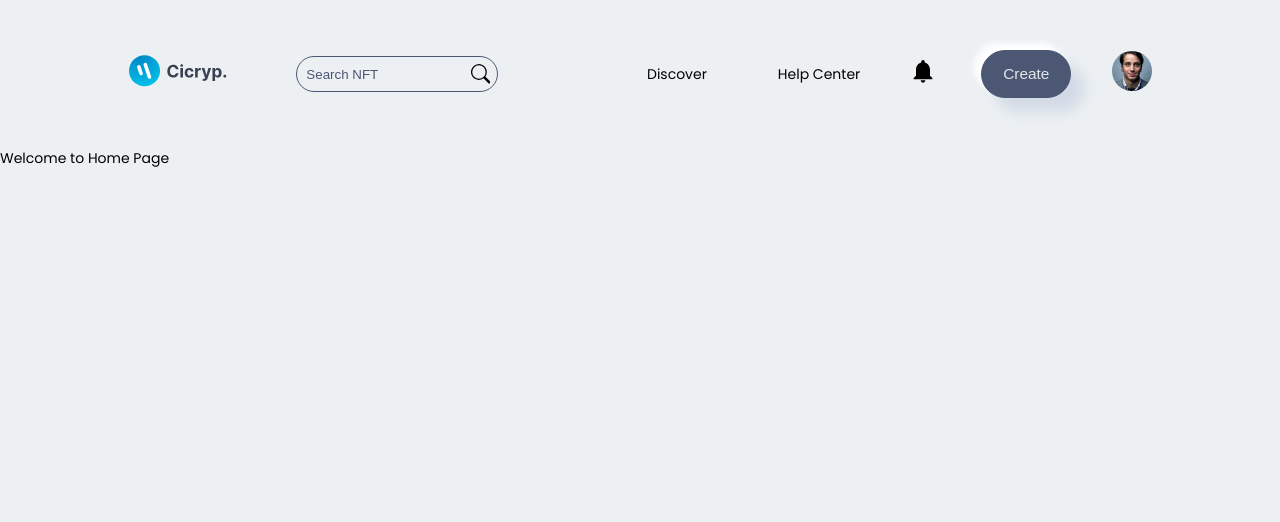
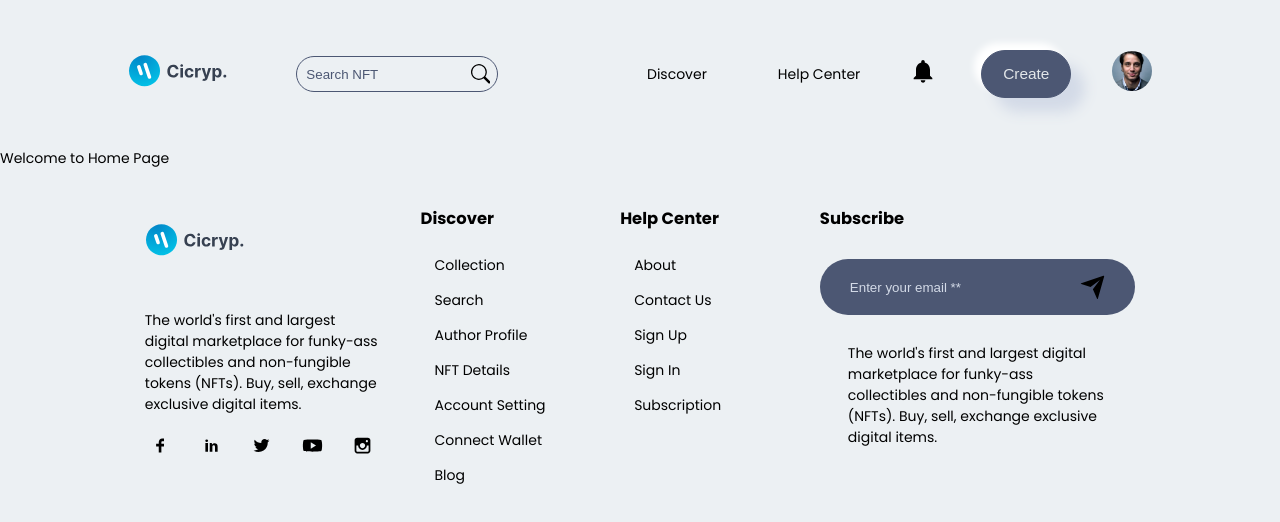
Before and after one commit to js3867/nft_marketplace_fs, a Next.js app in the folder Front_End/nft-marketplace-frontend/: page / in a window 1280 px wide. Shown: the top 522 px of the page. Built offline with nearby package versions, Linux system fonts and the light colour scheme.

Commit message:
one more small fix

```diff
--- a/Front_End/nft-marketplace-frontend/_app.js
+++ b/Front_End/nft-marketplace-frontend/_app.js
@@ -1,5 +1,5 @@
-import '../styles/globals.css'
+import "../styles/globals.css"
 
-const App = ({ Component, pageProps }) => <Component {...pageProps} />
+const MyApp = ({ Component, pageProps }) => <Component {...pageProps} />
 
-export default App
+export default MyApp
--- a/Front_End/nft-marketplace-frontend/components/Footer/Footer.jsx
+++ b/Front_End/nft-marketplace-frontend/components/Footer/Footer.jsx
@@ -1,10 +1,80 @@
-import React from 'react'
+import React from "react"
+import Image from "next/image"
+import {
+  TiSocialFacebook,
+  TiSocialLinkedin,
+  TiSocialTwitter,
+  TiSocialYoutube,
+  TiSocialInstagram,
+  TiArrowSortedDown,
+  TiArrowSortedUp,
+} from "react-icons/ti"
+import { RiSendPlaneFill } from "react-icons/ri"
 
 // INTERNAL IMPORT
-import Style from './Footer.module.css'
+import Style from "./Footer.module.css"
+import images from "../../img"
+import { Discover, HelpCenter } from "../NavBar/index" // << +ve of using components
 
 const Footer = () => {
-    return <div></div>
+  return (
+    <div className={Style.footer}>
+      <div className={Style.footer_box}>
+        <div className={Style.footer_box_social}>
+          <Image src={images.logo} alt="footer logo" height={100} width={100} />
+          <p>
+            The world's first and largest digital marketplace for funky-ass
+            collectibles and non-fungible tokens (NFTs). Buy, sell, exchange
+            exclusive digital items.
+          </p>
+
+          <div className={Style.footer_social}>
+            <a href="#">
+              <TiSocialFacebook />
+            </a>
+            <a href="#">
+              <TiSocialLinkedin />
+            </a>
+            <a href="#">
+              <TiSocialTwitter />
+            </a>
+            <a href="#">
+              <TiSocialYoutube />
+            </a>
+            <a href="#">
+              <TiSocialInstagram />
+            </a>
+          </div>
+        </div>
+
+        <div className={Style.footer_box_discover}>
+          <h3>Discover</h3>
+          <Discover /> {/* <<< this is how you insert a component */}
+        </div>
+
+        <div className={Style.footer_box_help}>
+          <h3>Help Center</h3>
+          <HelpCenter />
+        </div>
+
+        <div className={Style.subscribe}>
+          <h3>Subscribe</h3>
+
+          <div className={Style.subscribe_box}>
+            <input type="email" placeholder="Enter your email **" />
+            <RiSendPlaneFill className={Style.subscribe_box_send} />
+          </div>
+          <div className={Style.subscribe_box_info}>
+            <p>
+              The world's first and largest digital marketplace for funky-ass
+              collectibles and non-fungible tokens (NFTs). Buy, sell, exchange
+              exclusive digital items.
+            </p>
+          </div>
+        </div>
+      </div>
+    </div>
+  )
 }
 
 export default Footer
--- a/Front_End/nft-marketplace-frontend/components/Footer/Footer.module.css
+++ b/Front_End/nft-marketplace-frontend/components/Footer/Footer.module.css
@@ -0,0 +1,90 @@
+
+.footer {
+    width: 100%;
+    padding: 1.5rem;
+    position: relative;
+}
+
+.footer_box{
+    width: 80%;
+    margin: 0 auto;
+    display: grid;
+    grid-template-columns: 1.3fr repeat(2,1fr) 2fr;
+    /* fr = fractional units: 1.3, 1, 1, 2*/
+    /* this works bc we know footer_box has 4 <divs> */
+    align-items: flex-start;
+    justify-content: space-between;
+    gap: 3rem;
+}
+
+/* //SOCIAL */
+.footer_social{
+    display: flex;
+    gap: 1.3rem;
+    font-size: 1.5rem;
+    align-items: center;
+}
+
+.footer_social a{
+    padding: .4rem;
+    border-radius: 50%;
+    transition: all .3s ease-in;
+    display: grid;
+}
+
+.footer_social a:hover{
+    background-color: var(--icons-light-color);
+    color: var(--shadow-dark-color);
+    box-shadow: var(--box-shadow);
+}
+
+/* // MEDIA QUERY */
+
+.subscribe_box{
+    width: 100%;
+    display: flex;
+    justify-content: space-between;
+    align-items: center;
+    padding: 1rem 2rem;
+    background-color: var(--icons-color);
+    color: var(--shadow-dark-color);
+    border-radius: 5rem;
+    margin-top: 2rem;
+}
+
+.subscribe_box input{
+    background-color: transparent;
+    color: var(--shadow-dark-color);
+    width: 90%;
+    border: none;
+    outline: none;
+}
+
+.subscribe_box input::placeholder{
+    color: var(--shadow-dark-color);
+}
+
+.subscribe_box_send{
+    cursor: pointer;
+    font-size: 2rem;
+}
+
+.subscribe_box_info{
+    padding: 1rem 2rem;
+}
+
+/* using 1 col for tablet */
+@media screen and (max-width: 45em) {
+    .footer_box{
+        width: 90%;
+        grid-template-columns: 1fr 1fr;
+    }
+}
+
+/* using 1 col for mobile */
+@media screen and (max-width: 35em) {
+    .footer_box{
+        width: 90%;
+        grid-template-columns: 1fr;
+    }
+}
--- a/Front_End/nft-marketplace-frontend/components/NavBar/SideBar/SideBar.module.css
+++ b/Front_End/nft-marketplace-frontend/components/NavBar/SideBar/SideBar.module.css
@@ -42,7 +42,7 @@
 }
 
 .sideBar_social a:hover{
-    background-color: var(--icons-color);
+    background-color: var(--icons-light-color);
     color: var(--shadow-dark-color);
     box-shadow: 1px solid var(--icons-color);
 }
--- a/Front_End/nft-marketplace-frontend/pages/_app.js
+++ b/Front_End/nft-marketplace-frontend/pages/_app.js
@@ -1,13 +1,15 @@
 import "../styles/globals.css"
 
 // INTERNAL IMPORT
-import { NavBar } from "../components/componentsindex"
+import { NavBar, Footer } from "../components/componentsindex"
+// can import both from same index (which locates the file for us)
 
-const App = ({ Component, pageProps }) => (
+const MyApp = ({ Component, pageProps }) => (
   <div>
     <NavBar />
     <Component {...pageProps} />
+    <Footer />
   </div>
 )
 
-export default App
+export default MyApp
```
Also changed, not shown: Front_End/nft-marketplace-frontend/img/index.js (+57 -57 lines), 1 other file (tests, documents, lock files or other folders).
